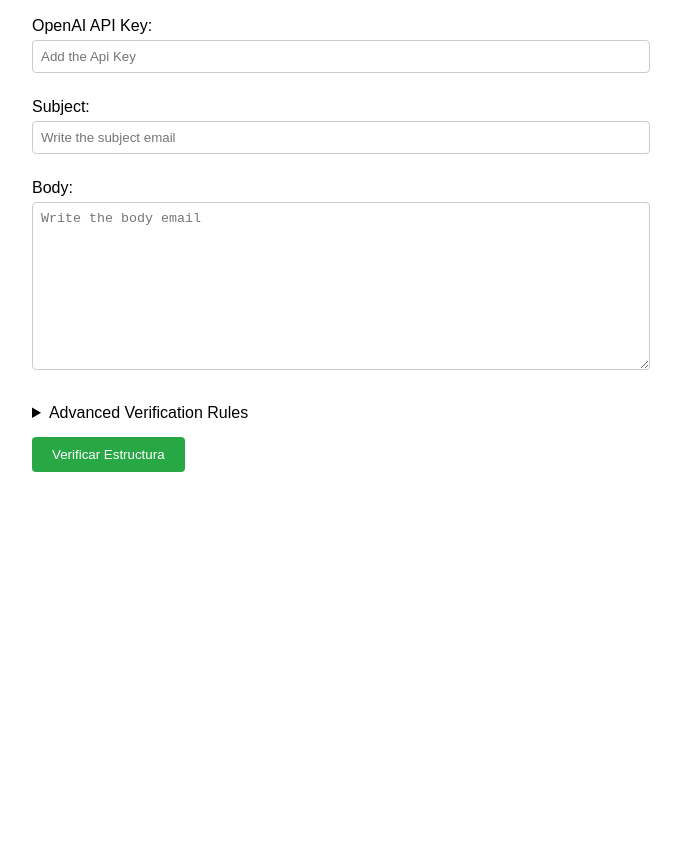
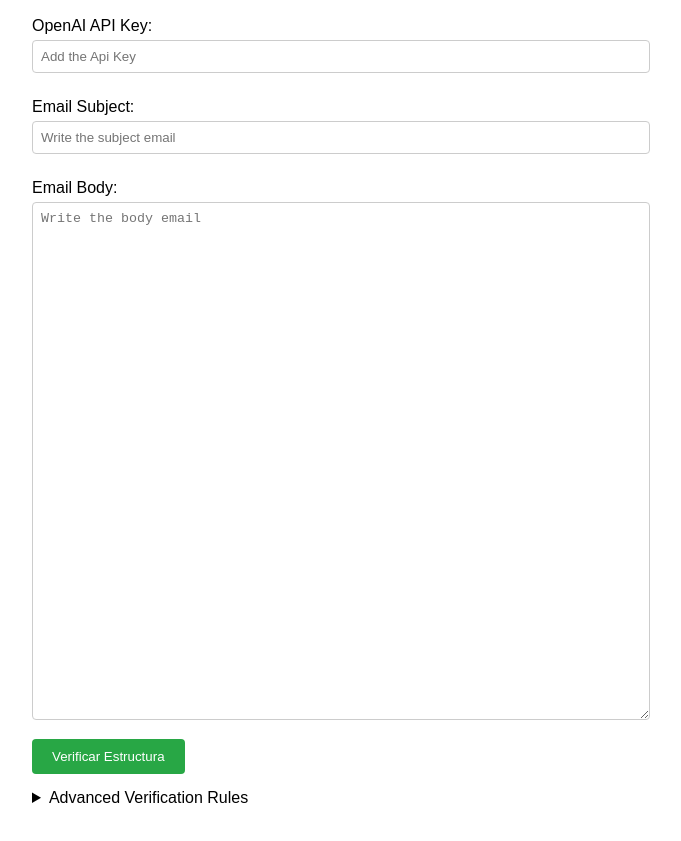
Before and after one commit to CesarAndreChavezHerrera/verificacion-de-correo, a plain HTML site: page index.html in a window 1280 px wide. Shown: the part 71-912 px from the top of the page, without its empty margins (308-989 px from the left). Before the commit the page ends 800 px from the top, so only its background shows below. Drawn offline with Linux system fonts and the light colour scheme.

Commit message:
mejora de las respuesta

```diff
--- a/index.html
+++ b/index.html
@@ -15,13 +15,18 @@
     <input type="password" id="apiKey" placeholder="Add the Api Key">
 
     <!-- Campo para el asunto del correo -->
-    <label for="subject">Subject:</label>
+    <label for="subject">Email Subject:</label>
     <input type="text" id="subject" placeholder="Write the subject email"">
 
     <!-- Campo para el cuerpo del correo -->
-    <label for="body">Body:</label>
+    <label for="body">Email Body:</label>
     <textarea id="body" placeholder="Write the body email"></textarea>
 
+    <!-- Botón para verificar la estructura -->
+    <button onclick="verificarEstructura()">Verificar Estructura</button>
+
+    <!-- Resultado -->
+    <div id="result"></div>
     <!-- Menú desplegable para reglas de verificación -->
 
     <details>
@@ -45,11 +50,7 @@
 
 
 
-    <!-- Botón para verificar la estructura -->
-    <button onclick="verificarEstructura()">Verificar Estructura</button>
 
-    <!-- Resultado -->
-    <div id="result"></div>
 
 </body>
     <script src="vereficacion.js"></script>
--- a/style.css
+++ b/style.css
@@ -21,7 +21,7 @@ select {
     border-radius: 4px;
 }
 textarea {
-    height: 150px;
+    height: 500px;
     resize: vertical;
 }
 button {
--- a/vereficacion.js
+++ b/vereficacion.js
@@ -1,9 +1,26 @@
+
+
+
 
 async function verificarEstructura() {
     // Obtener valores de los campos
     const apiKey = document.getElementById("apiKey").value;
     const subject = document.getElementById("subject").value;
     const body = document.getElementById("body").value;
+
+    const model = document.getElementById("model").value;
+    const subjectRules = document.getElementById("subjectRules").value;
+    const bodyRules = document.getElementById("bodyRules").value;
+
+    const rule = `
+    Eres un asistente que revisa la estructura de correos electrónicos. \n
+    Verificar que los correos sigan la siguiente reglas para el subject: "${subjectRules}" \n
+    Verificar que los correos sigan las siguientes reglas para el cuerpo: "${bodyRules}" \n
+
+    y al no complir las reglas quiero que señales por punto los errores en formato de lista dejando un salto de linea de por medio sin citar las body rule.
+
+    asi mismo quiero que te tomes una pausa y analisies si la estructura se le puede aplicar o no dichas reglas
+    `;
 
     // Validación inicial
     if (!apiKey || !subject || !body) {
@@ -13,6 +30,7 @@ async function verificarEstructura() {
 
     // Preparar la petición para OpenAI
     try {
+        alert("Analizando... wait a second");
         const response = await fetch("https://api.openai.com/v1/chat/completions", {
             method: "POST",
             headers: {
@@ -22,7 +40,7 @@ async function verificarEstructura() {
             body: JSON.stringify({
                 model: "gpt-3.5-turbo",
                 messages: [
-                    { role: "system", content: "Eres un asistente que revisa la estructura de correos electrónicos." },
+                    { role: "system", content: rule },
                     { role: "user", content: `Revisa si el siguiente correo tiene una estructura adecuada.\n\nAsunto: ${subject}\n\nCuerpo:\n${body}` }
                 ]
             })
```
